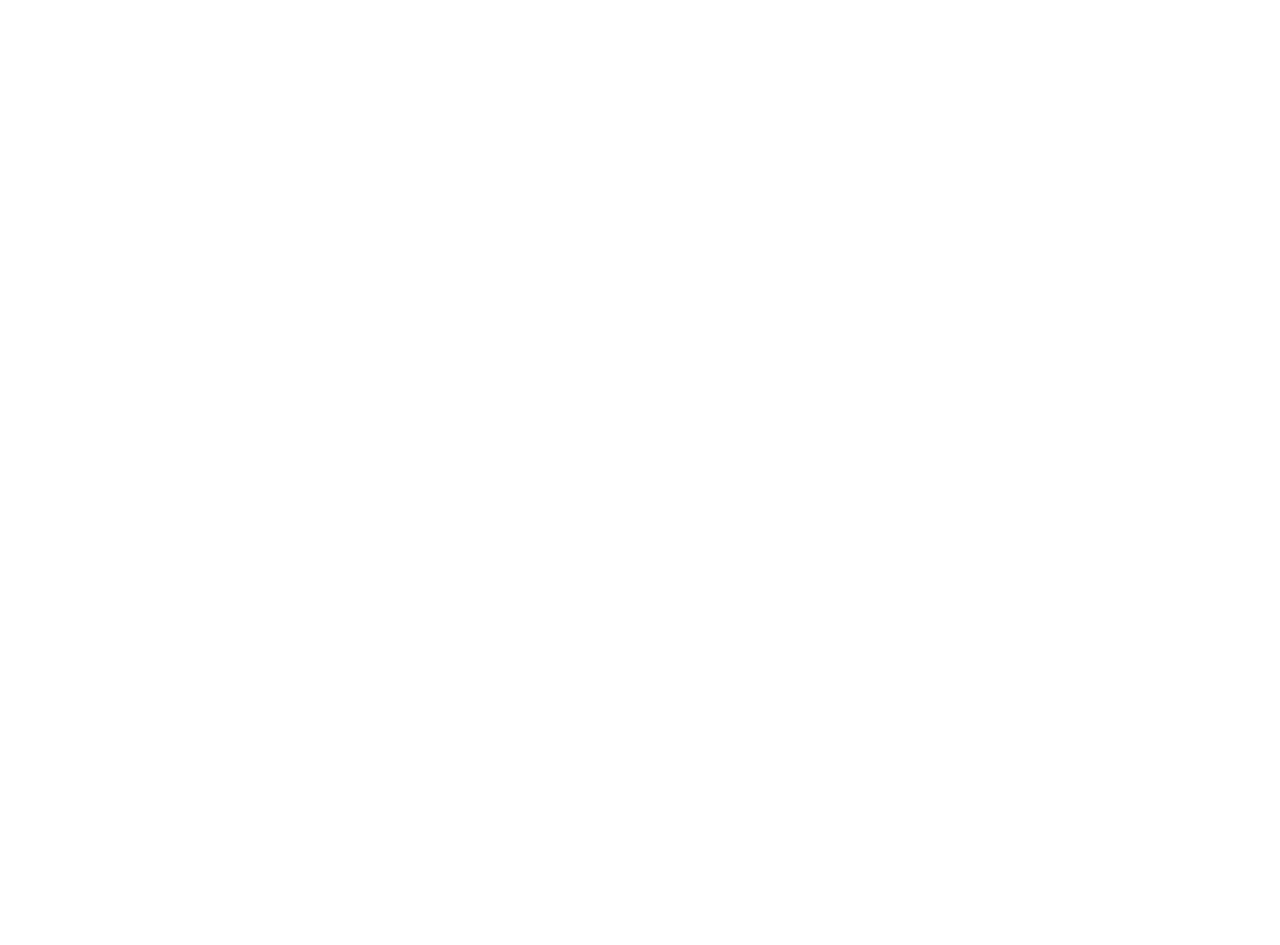
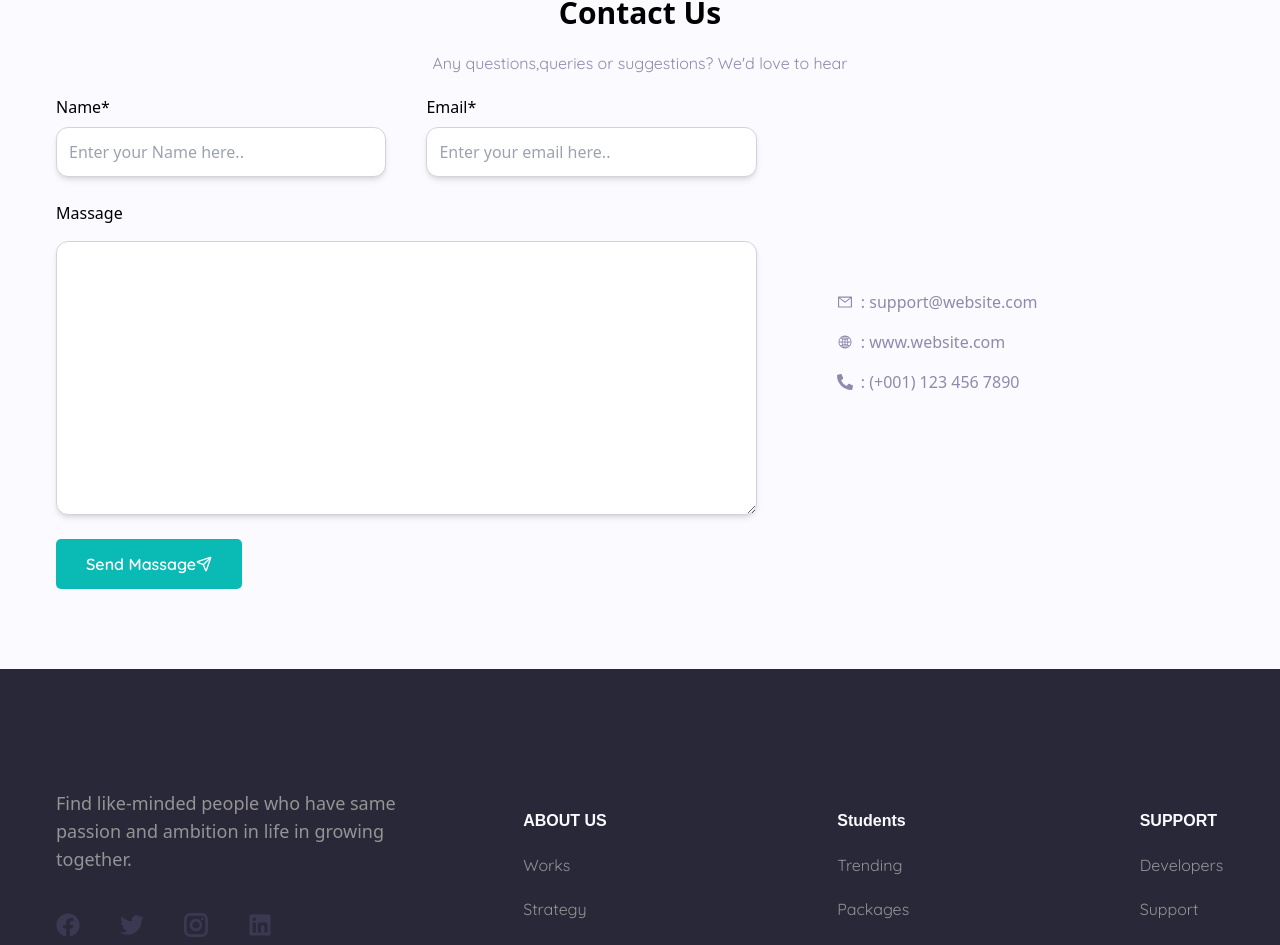
Before and after one commit to nitishrajpandey/Youth_Grow_Youth, a React (Vite) app: page / in a window 1280 px wide. Shown: the part 3658-4603 px from the top of the page. Before the commit the page ends 3573 px from the top, so only its background shows below. Built offline with nearby package versions, Linux system fonts and the light colour scheme.

Commit message:
add footer section

```diff
--- a/src/App.jsx
+++ b/src/App.jsx
@@ -1,6 +1,7 @@
 import Navbar from "./Components/Header/Navbar";
 import { BrowserRouter, Route, Routes } from "react-router-dom";
 import Home from "./Pages/Home/Home";
+import Footer from "./Components/Footer/Footer";
 
 function App() {
   return (
@@ -9,6 +10,7 @@
       <Routes>
         <Route path="" element={<Home />} />
       </Routes>
+      <Footer />
     </BrowserRouter>
   );
 }
--- /dev/null
+++ b/src/Components/Footer/Footer.jsx
@@ -0,0 +1,73 @@
+import React from "react";
+import { FaFacebook } from "react-icons/fa";
+import { FaTwitter } from "react-icons/fa";
+import { GrInstagram } from "react-icons/gr";
+import { FaLinkedin } from "react-icons/fa";
+import { footerData } from "./contextData";
+
+function Footer() {
+  return (
+    <div className="bg-Blue pt-10 text-[#949493]">
+      <div className="flex flex-col md:flex-row justify-between gap-10 px-4 xs:px-8 ss:px-14 py-20">
+        <div className="w-full md:w-[30%]">
+          <p className="text-[#949493] text-lg mb-10">
+            Find like-minded people who have same passion and ambition in life
+            in growing together.
+          </p>
+          <span className="flex gap-10">
+            <FaFacebook className="text-2xl text-[#3B3951]" />
+            <FaTwitter className="text-2xl text-[#3B3951]" />
+            <GrInstagram className="text-2xl text-[#3B3951]" />
+            <FaLinkedin className="text-2xl text-[#3B3951]" />
+          </span>
+        </div>
+
+        <div className="w-full md:w-[60%] flex ss:flex-row flex-col  justify-between">
+          <div>
+            {footerData.section1.map((item) => (
+              <div className="" key={item.id}>
+                <h1 className="my-5 font-bold font-Mulish text-ghostWhite ">
+                  {item.title}
+                </h1>
+                <ul>
+                  <li className="font-Quicksand">{item.link}</li>
+                </ul>
+              </div>
+            ))}
+          </div>
+          <div>
+            {footerData.section2.map((item) => (
+              <div className="" key={item.id}>
+                <h1 className="my-5 font-bold font-Mulish text-ghostWhite ">
+                  {item.title}
+                </h1>
+                <ul>
+                  <li className="font-Quicksand">{item.link}</li>
+                </ul>
+              </div>
+            ))}
+          </div>
+          <div>
+            {footerData.section3.map((item) => (
+              <div className="" key={item.id}>
+                <h1 className="my-5 font-bold font-Mulish text-ghostWhite ">
+                  {item.title}
+                </h1>
+                <ul>
+                  <li className="font-Quicksand">{item.link}</li>
+                </ul>
+              </div>
+            ))}
+          </div>
+        </div>
+      </div>
+      <div className="bg-deepBlue shadow-md">
+        <p className="text-center font-Mulish font-semibold text-sm ss:text-base  py-4 text-[#949493]">
+          © 2022 NITISH RAJ . All Right Reserved
+        </p>
+      </div>
+    </div>
+  );
+}
+
+export default Footer;
--- /dev/null
+++ b/src/Components/Footer/contextData.js
@@ -0,0 +1,25 @@
+export const footerData = {
+    section1: [
+        { id: "1", title: "ABOUT US" },
+        { id: "2", link: "Works" },
+        { id: "3", link: "Strategy" },
+        { id: "4", link: "Releases" },
+        { id: "5", link: "Press" },
+        { id: "6", link: "Mission" },
+    ],
+    section2: [
+        { id: "7", title: "Students" },
+        { id: "8", link: "Trending" },
+        { id: "9", link: "Packages" },
+        { id: "10", link: "Students" },
+        { id: "11", link: "Features" },
+    ],
+    section3: [
+        { id: "12", title: "SUPPORT" },
+        { id: "13", link: "Developers" },
+        { id: "14", link: "Support" },
+        { id: "15", link: "Feedback" },
+        { id: "16", link: "Get Started" },
+        { id: "17", link: "Guide" },
+    ],
+}
--- /dev/null
+++ b/src/Pages/Home/Components/ContactSection/Contact.jsx
@@ -0,0 +1,73 @@
+import React from "react";
+import { LuSend } from "react-icons/lu";
+import { AiOutlineMail } from "react-icons/ai";
+import { IoIosGlobe } from "react-icons/io";
+import { FaPhoneAlt } from "react-icons/fa";
+
+function Contact() {
+  return (
+    <div className="bg-ghostWhite">
+      <div className="px-4 xs:px-8 ss:px-14 py-20">
+        <div className="flex flex-col justify-center items-center mb-5">
+          <h2 className="font-semibold text-3xl mb-5">Contact Us</h2>
+          <span className="font-Quicksand text-[#8D8BAC]">
+            Any questions,queries or suggestions? We'd love to hear
+          </span>
+        </div>
+        <div className="flex flex-col md:flex-row md:items-center gap-10  md:gap-20 ">
+          <div className="md:w-[60%] ">
+            <div className="grid grid-cols-1 ssm:grid-cols-2 gap-10">
+              <div className="flex flex-col gap-2">
+                <label htmlFor="Name">Name*</label>
+                <input
+                  type="text"
+                  id="Name"
+                  className="border border-gray-300 rounded-xl shadow-md w-full outline-none p-3"
+                  placeholder="Enter your Name here.."
+                />
+              </div>
+              <div className="flex flex-col gap-2">
+                <label htmlFor="Email">Email*</label>
+                <input
+                  type="email"
+                  id="Email"
+                  className="border border-gray-300 shadow-md rounded-xl p-3 outline-none"
+                  placeholder="Enter your email here.."
+                />
+              </div>
+            </div>
+            <div className=" flex flex-col gap-4 py-6">
+              <label htmlFor="Massage" className="">
+                Massage
+              </label>
+              <textarea
+                id="Massage"
+                rows="10"
+                className="border border-gray-300 rounded-xl shadow-md w-full  p-4 outline-none"
+              ></textarea>
+            </div>
+            <div>
+              <button className="flex items-center Button">
+                Send Massage <LuSend />
+              </button>
+            </div>
+          </div>
+
+          <div className="md:w-[20%] flex flex-col justify-center gap-4">
+            <span className="flex items-center gap-2 text-[#8D8BAC]">
+              <AiOutlineMail />: support@website.com
+            </span>
+            <span className="flex items-center gap-2 text-[#8D8BAC]">
+              <IoIosGlobe />: www.website.com
+            </span>
+            <span className="flex items-center gap-2 text-[#8D8BAC]">
+              <FaPhoneAlt /> : (+001) 123 456 7890
+            </span>
+          </div>
+        </div>
+      </div>
+    </div>
+  );
+}
+
+export default Contact;
--- a/src/Pages/Home/Home.jsx
+++ b/src/Pages/Home/Home.jsx
@@ -1,5 +1,6 @@
 import AboutSection from "./Components/AboutSection/AboutSection";
 import BlogSection from "./Components/BlogSection/BlogSection";
+import Contact from "./Components/ContactSection/Contact";
 import Hero from "./Components/HeroSection/Hero";
 import Networking from "./Components/NetworkingSection/Networking";
 
@@ -10,6 +11,7 @@
       <AboutSection />
       <Networking />
       <BlogSection />
+      <Contact />
     </div>
   );
 }
--- a/tailwind.config.js
+++ b/tailwind.config.js
@@ -9,6 +9,8 @@
       colors: {
         ghostWhite: "#FAFAFF",
         white: "#FFFFFF",
+        Blue: "#292839",
+        deepBlue: "#23222F"
 
       },
       fontFamily: {
```
